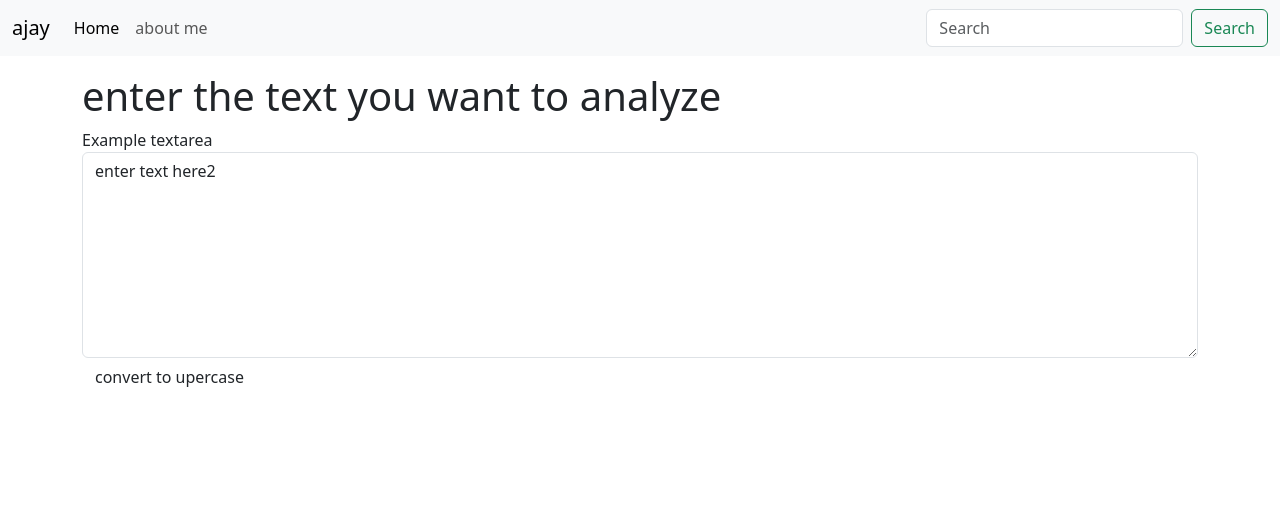
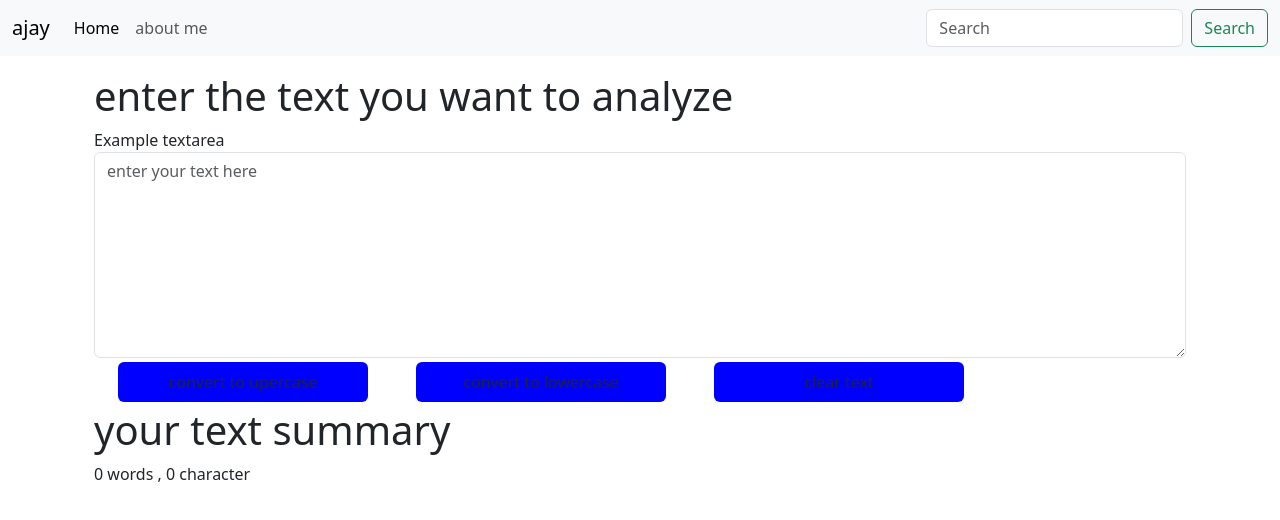
Before and after one commit to azzayshakya/front_end_learning, a React (Create React App) app in the folder basic/learning_react/: page / in a window 1280 px wide. Shown: the top 520 px of the page. Built offline with nearby package versions, Linux system fonts and the light colour scheme.

Commit message:
ading some files

```diff
--- a/basic/learning_react/src/App.css
+++ b/basic/learning_react/src/App.css
@@ -36,3 +36,10 @@
     transform: rotate(360deg);
   }
 } */
+
+
+.btn-primarygi{
+  background: blue;
+  height: 40px;
+  width: 250px;
+}
--- a/basic/learning_react/src/App.js
+++ b/basic/learning_react/src/App.js
@@ -17,7 +17,7 @@ function App() {
     </div>
 
 
-</div>
+    </div>
   );
 }
 
--- a/basic/learning_react/src/component2/form.js
+++ b/basic/learning_react/src/component2/form.js
@@ -4,39 +4,53 @@ import React,{ useState } from 'react';
 
 
 const Form = (props) => {
-
-
-
-
+  const handledownClick=()=>{
+    let newtext=text.toLowerCase();
+    setText(newtext);
+  }
+  const cleartext=()=>{
+    let newtext = ''
+    setText(newtext);
+  }
 
   const handleUpClick =()=>{
+
         console.log("you are clicking");
         let newText= text.toUpperCase();
-
         setText(newText)
         }
 
+        const hanleOnChange =(event)=>{
 
-            const hanleOnChange =(event)=>{
         console.log('on change')
         setText(event.target.value)
         }
 
 
-    const [text, setText] = useState('enter text here2');
+    const [text, setText] = useState('');
 
-    return <div>
+    return <>
+    <div className='container'>
 
 
 <h1>{props.heading} </h1>
 <div className="form-group">
     <label for="exampleFormControlTextarea1">Example textarea</label>
-    <textarea className="form-control" value={text} onChange={hanleOnChange} id="exampleFormControlTextarea1" rows="8"></textarea>
+    <textarea className="form-control" value={text} onChange={hanleOnChange} id="exampleFormControlTextarea1" rows="8" placeholder='enter your text here'></textarea>
   </div>
-<button className="btn btn-primarygi" onClick={handleUpClick}>convert to upercase</button>
+<button className="btn btn-primarygi mx-4 my-1" onClick={handleUpClick}>convert to upercase</button>
+<button className="btn btn-primarygi mx-4 my-1" onClick={handledownClick}>convert to lowercase</button>
+<button className="btn btn-primarygi mx-4 my-1" onClick={cleartext}>clear text</button>
 
 
-  </div>;
+  </div>
+
+  <div className="container">
+    <h1>your text summary</h1>
+    <p>{text.trim(" ").length} words , {text.length} character</p>
+  </div>
+
+  </>;
 }
 
 
```
Lines whose indentation alone changed are shown as unchanged.
